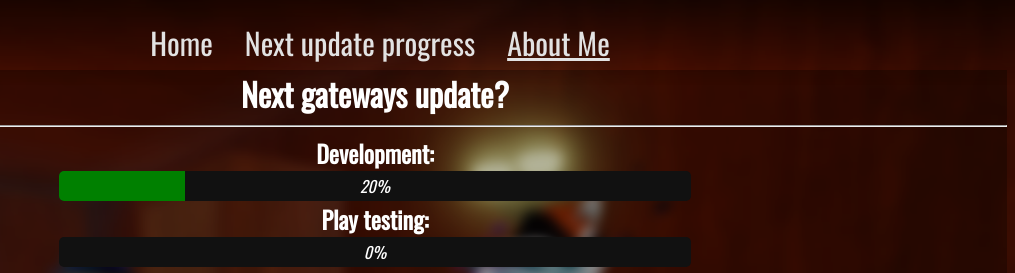
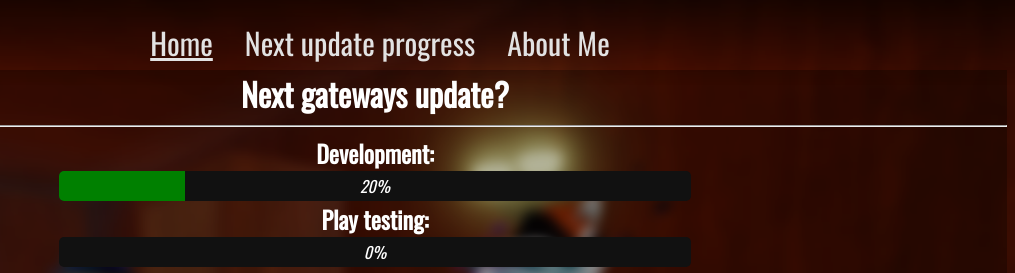
Before and after one commit to funtime-foxy1/GatewaysWebsite, a plain HTML site: page update.html in a window 1280 px wide. Shown: the top 273 px of the page, 265-1280 px from the left. Drawn offline with nearby package versions, Linux system fonts and the light colour scheme.

Commit message:
Fix update.html topnav

```diff
--- a/update.html
+++ b/update.html
@@ -39,9 +39,9 @@
     <div id="topnav">
         <img src="content/img/title.png" width="256" alt="Gateways logo">
         <div id="topnavlinks">
-            <a href="index.html">Home</a>
+            <a data-yes href="index.html">Home</a>
             <a href="update.html">Next update progress</a>
-            <a data-yes href="about.html">About Me</a>
+            <a href="about.html">About Me</a>
         </div>
     </div>
 
```
